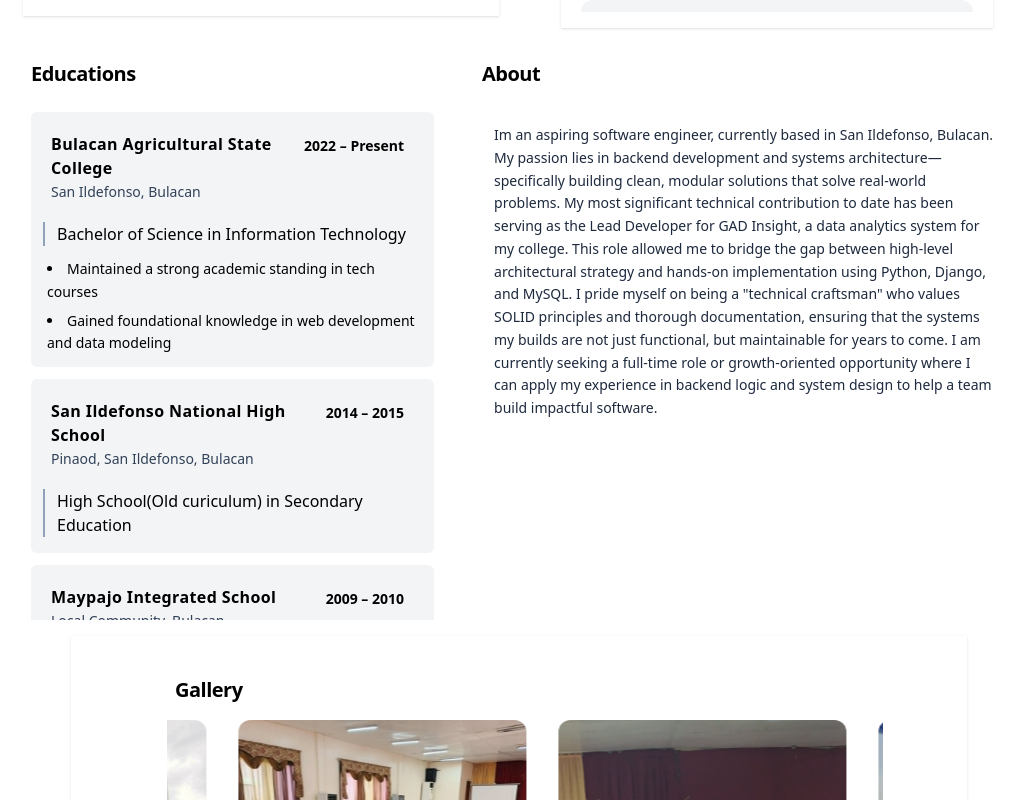
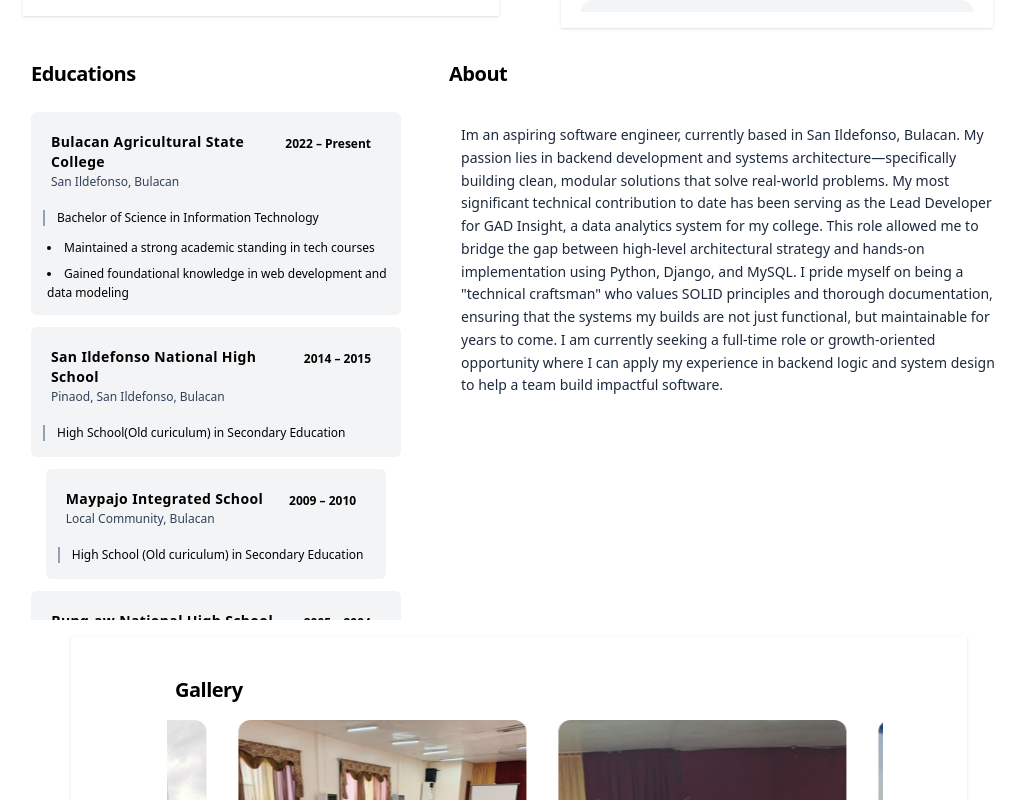
Before and after one commit to Zaido219/personal-portfolio, a React (Vite) app: page / in a window 1280 px wide. Shown: the part 1200-2000 px from the top of the page, without its empty margins (121-1146 px from the left). Built offline with nearby package versions, Linux system fonts and the light colour scheme.

Commit message:
style:Font size adjustments for the education items

```diff
--- a/package.json
+++ b/package.json
@@ -28,6 +28,6 @@
     "globals": "^16.5.0",
     "postcss": "^8.5.6",
     "tailwindcss": "^4.1.18",
-    "vite": "^7.2.4"
+    "vite": "^7.3.6"
   }
 }
--- a/src/components/Ui/EducationExpItems.tsx
+++ b/src/components/Ui/EducationExpItems.tsx
@@ -19,28 +19,28 @@ const EducItems = ({
         {/* 1. Header: Space distributed elegantly across the container width */}
         <div className="flex flex-row justify-between items-start w-full p-2 gap-4">
           <div className="flex-1 min-w-0">
-            <h3 className="text-md md:text-md font-bold text-black dark:text-white tracking-wide break-words">
+            <h3 className="text-md md:text-sm font-bold text-black dark:text-white tracking-wide break-words">
               {institutionName}
             </h3>
-            <p className="text-xs md:text-sm text-slate-700 dark:text-white mt-0.5 break-words">{location}</p>
+            <p className="text-xs md:text-xs text-slate-700 dark:text-white mt-0.5 break-words">{location}</p>
           </div>
 
           {/* Timeline Badging - whitespace-nowrap keeps the date on one clean line */}
-          <div className="text-xs md:text-sm font-semibold text-black dark:text-white px-2.5 py-1 rounded-full shrink-0 whitespace-nowrap">
+          <div className="text-xs md:text-xs font-semibold text-black dark:text-white px-2.5 py-1 rounded-full shrink-0 whitespace-nowrap">
             {startDate.getFullYear()} – {isCurrent ? "Present" : endDate?.getFullYear()}
           </div>
         </div>
 
         {/* 2. Subheading: Qualification Details */}
         {(degree || fieldOfStudy) && (
-          <div className="text-md md:text-md font-medium text-black dark:text-white border-l-2 border-slate-400 dark:border-zinc-800 pl-3 my-1 break-words">
+          <div className="text-md md:text-xs font-medium text-black dark:text-white border-l-2 border-slate-400 dark:border-zinc-800 pl-3 my-1 break-words">
             {degree} {fieldOfStudy && `in ${fieldOfStudy}`}
           </div>
         )}
 
         {/* 3. Achievements Bulleted List */}
         {achievements.length > 0 && (
-          <ul className="list-disc list-inside space-y-1.5 text-sm md:text-sm text-black dark:text-white pl-1">
+          <ul className="list-disc list-inside space-y-1.5 text-sm md:text-xs text-black dark:text-white pl-1">
             {achievements.map((achievement, index) => (
               <li key={index} className="leading-relaxed break-words">
                 <span className="text-black dark:text-white">{achievement}</span>
```
Also changed, not shown: 1 other file (tests, documents, lock files or other folders).
